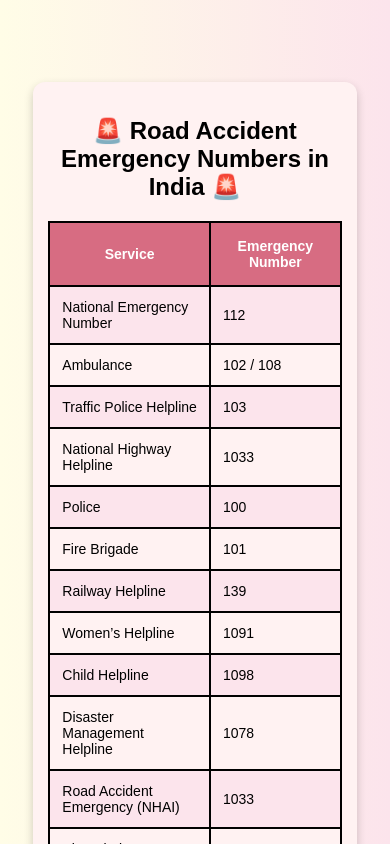
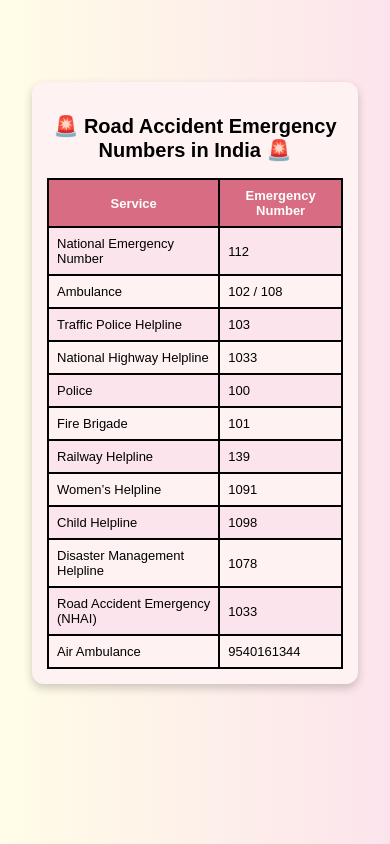
Before and after one commit to surya1604surya/Accident-Tracking, a Next.js app: page /page3 in a window 390 px wide. Built offline with nearby package versions, Linux system fonts and the light colour scheme.

Commit message:
Update page.module.css

```diff
--- a/src/app/page3/page.module.css
+++ b/src/app/page3/page.module.css
@@ -1,15 +1,16 @@
 .homeBody {
   background: linear-gradient(to right, #fffde7, #fce4ec); /* pastel gradient */
-  height: 100vh;
+  min-height: 100vh; /* allow scrolling if content overflows */
   width: 100vw;
   display: flex;
   justify-content: center;
-  align-items: center;
+  align-items: flex-start; /* align content to top */
   padding: 2rem;
   box-sizing: border-box;
-  color:black;
-  overflow: hidden; /* prevents scrollbars if unnecessary */
+  color: black;
+  overflow-x: hidden; /* only prevent horizontal scroll */
 }
+
 .div1 {
   width: 70%;
   max-width: 800px;
@@ -27,6 +28,8 @@
 .tableContainer {
   width: 100%;
   overflow-x: auto;
+  max-height: 80vh; /* enable vertical scroll if needed */
+  overflow-y: auto;
 }
 
 /* Table Styling */
@@ -72,13 +75,35 @@
   user-select: none;
 }
 
-/* Responsive Design */
-@media (max-width: 768px) {
+/* Tablet View */
+@media (max-width: 1024px) {
   .div1 {
-        width: 90%;
+    width: 85%;
+    padding: 20px;
+  }
+
+  .table {
+    font-size: 16px;
+  }
+}
+
+/* Mobile View */
+@media (max-width: 600px) {
+  .div1 {
+    width: 95%;
     padding: 15px;
   }
+
   .table {
-        font-size: 14px;
+    font-size: 13px;
+  }
+
+  .th,
+  .td {
+    padding: 8px;
+  }
+
+  h2 {
+    font-size: 20px;
   }
 }
```
Lines whose indentation alone changed are shown as unchanged.
